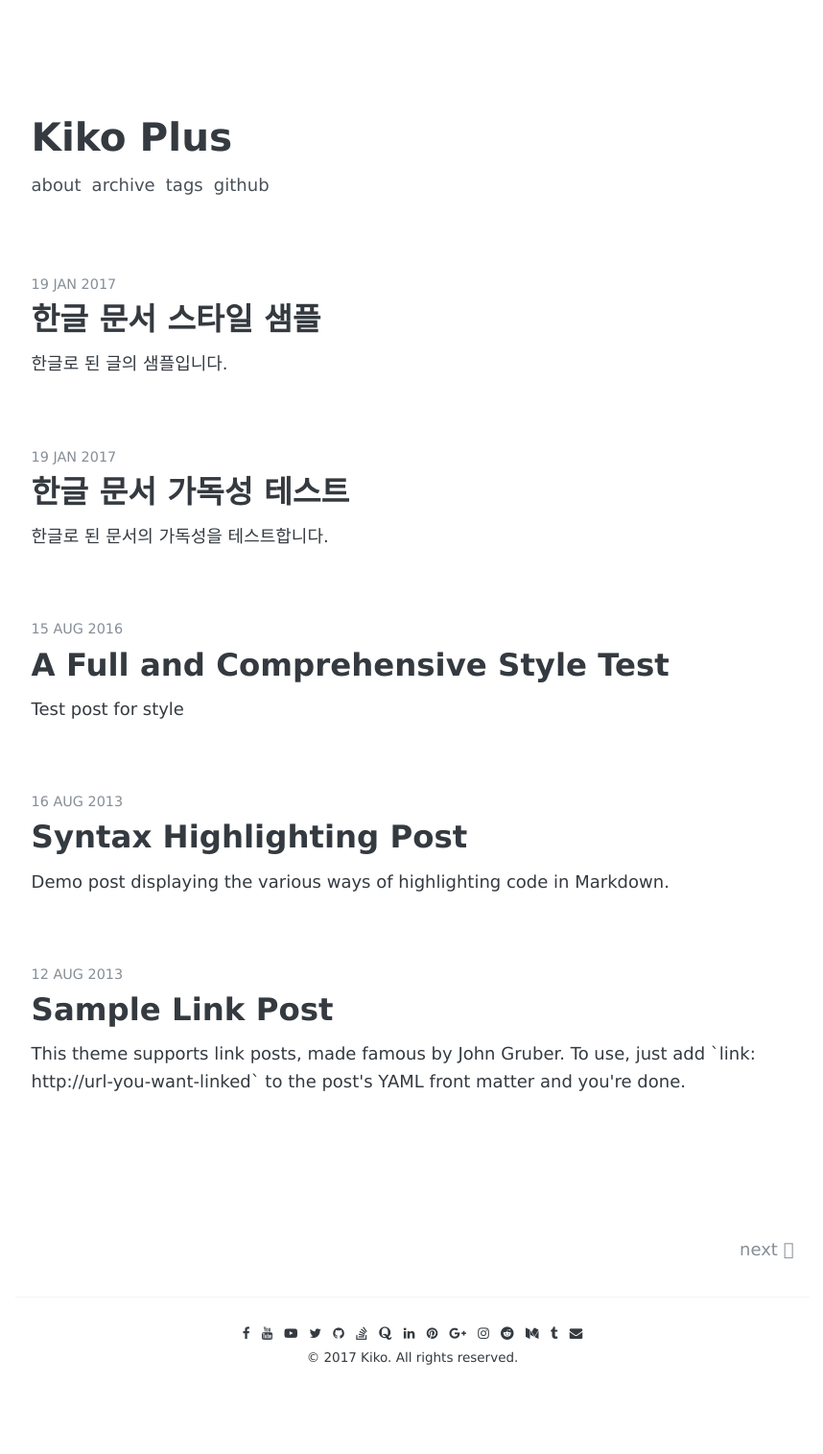
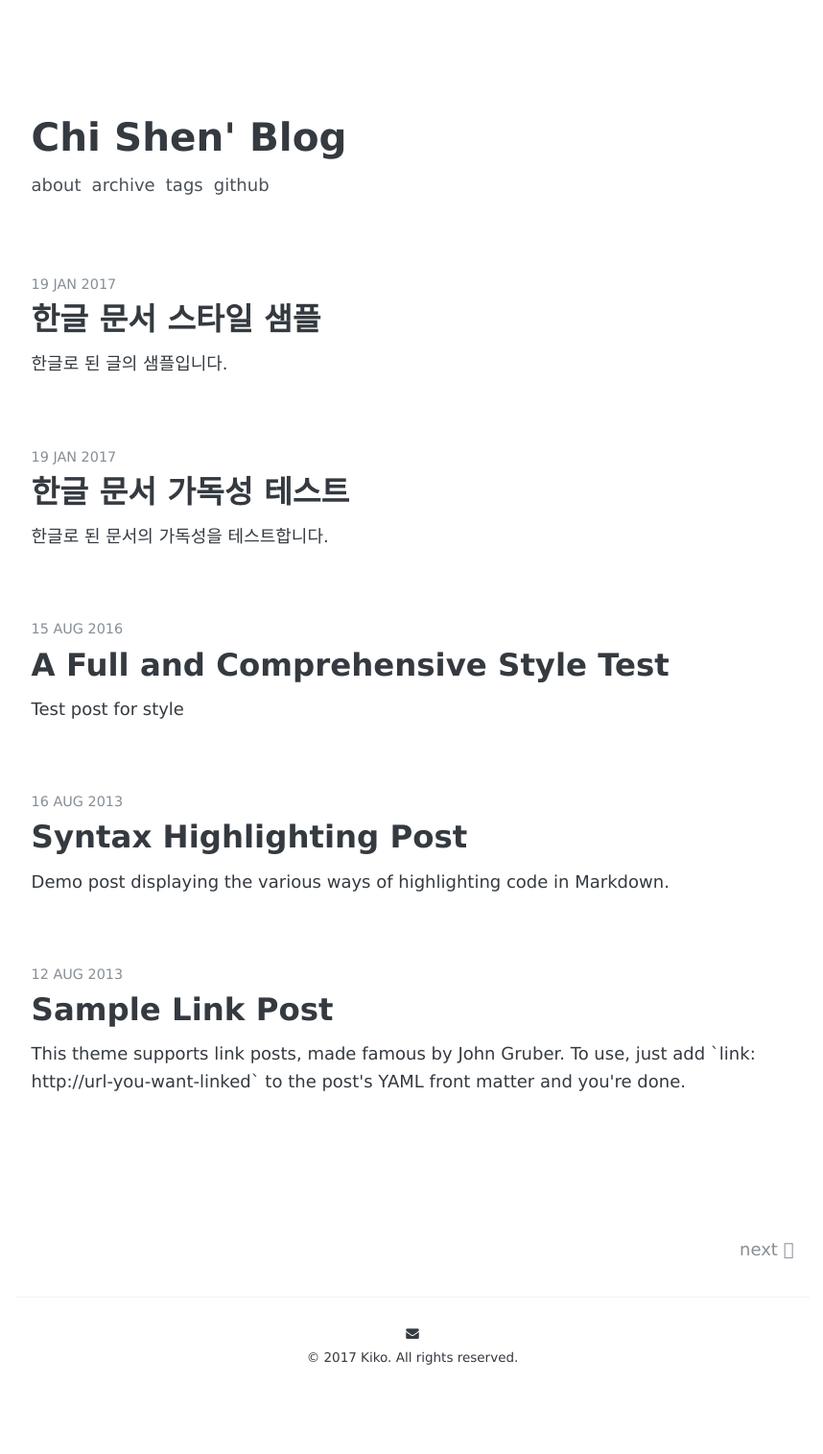
Before and after one commit to shumchi/shumchi.github.io, a Jekyll site: the page built from index.html, in a window 1280 px wide. Shown: the whole page at 96% size, without its empty margins (210-1068 px from the left). Built offline with Jekyll 4.4.1, drawn with Linux system fonts in a browser that asks for light colours; some web fonts are replaced; the list of posts is cut into pages by our own code; some of the changed lines change nothing that is shown.

Commit message:
Update _config.yml

```diff
--- a/_config.yml
+++ b/_config.yml
@@ -3,24 +3,10 @@
 # # # # # # # # # # # # #
 
 # Basic
-name:               "Kiko Plus"
+name:               "Chi Shen' Blog"
 
 author:
-  facebook:         your-id
-  youtubeUser:      your-id
-  youtubeChannel:   your-id
-  twitter:          your-id
-  github:           your-id
-  stackoverflow:    your-id
-  quora:            your-id
-  linkedin:         your-id
-  pinterest:        your-id
-  googlePlus:       your-id
-  instagram:        your-id
-  reddit:           your-id
-  medium:           your-id
-  tumblr:           your-id
-  email:            your-id@your-email.com
+  email:            shenchi@outlook.com
 
 copyright:
   year:             2017
@@ -32,12 +18,12 @@ google-analytics:
 
 # Disqus
 disqus:
-  id:               "kiko-plus"
+  id:               " "
 
 # URL
-url:                "https://AWEEKJ.github.io" # the base hostname & protocol for your site
+url:                "https://shumchi.github.io" # the base hostname & protocol for your site
 # url:                "http://localhost:4000" # use this url when you develop
-baseurl:            "/Kiko-plus" # the subpath of your site, e.g. /blog
+# baseurl:            "/Kiko-plus" # the subpath of your site, e.g. /blog
 
 
 # http://en.wikipedia.org/wiki/List_of_tz_database_time_zones
@@ -62,7 +48,7 @@ nav:
   - name:           "Tags"
     url:            "/tags"
   - name:           "Github"
-    url:            "https://github.com/AWEEKJ/Kiko-plus"
+    url:            "https://github.com/shumchi/shumchi.github.io"
 
 # Sass
 sass:
```
